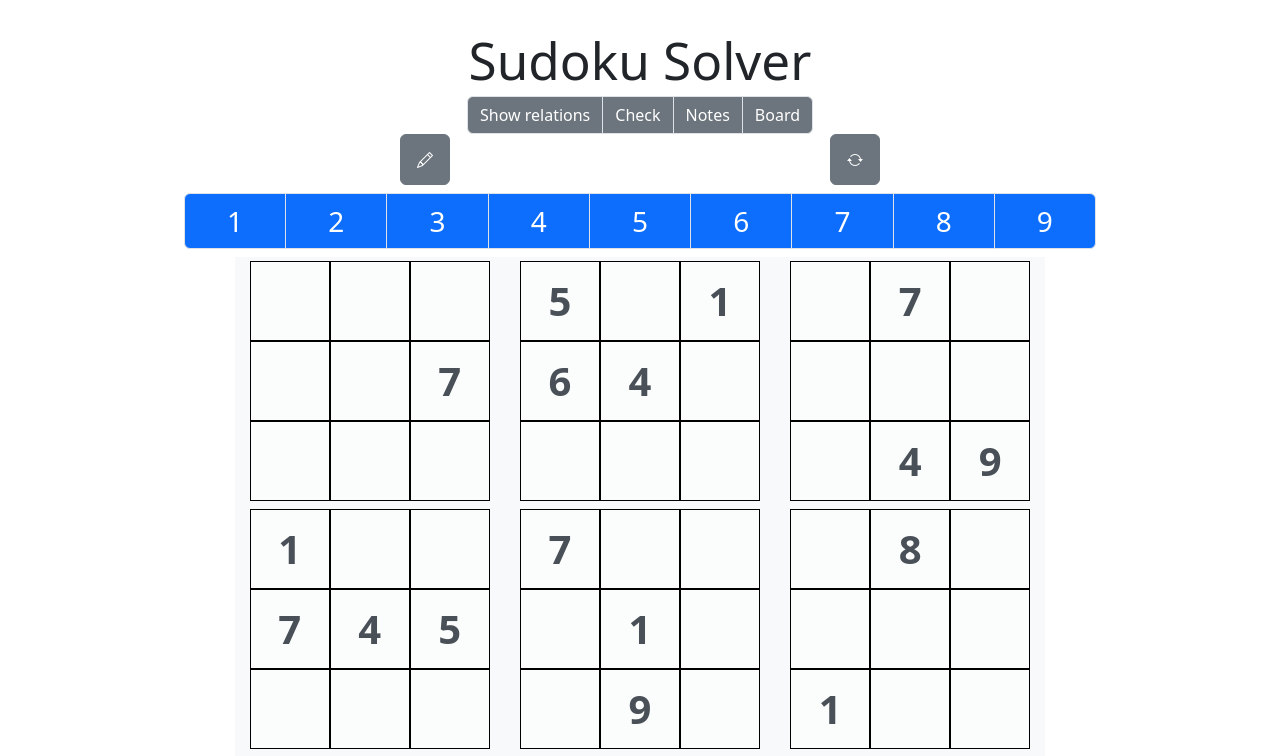
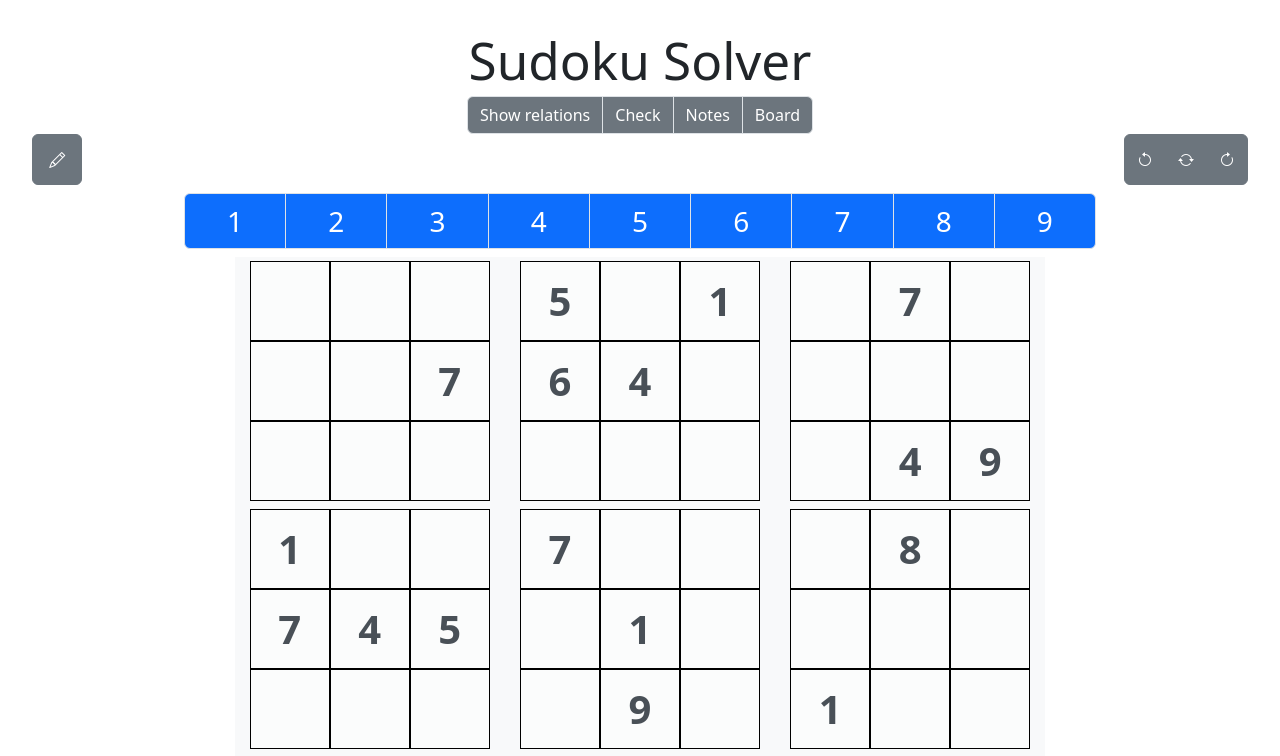
Before and after one commit to RobotMonkeyLLC/sudoku_solver, a React (Vite) app in the folder sudoku-solver/: page / in a window 1280 px wide. Shown: the top 756 px of the page. Built offline with nearby package versions, Linux system fonts and the light colour scheme.

Commit message:
updated header spacing

```diff
--- a/sudoku-solver/src/SudokuContext.jsx
+++ b/sudoku-solver/src/SudokuContext.jsx
@@ -33,8 +33,8 @@ export function SudokuProvider({children}) {
     const [puzzle, setPuzzle] = useState(() => getPuzzle());
 
     useEffect(() => {
-        boardActions({type: 'SET_BOARD', payload: getPuzzle()});
-        noteActions({type: 'SET_BOARD', payload: emptyNotes()});
+        //boardActions({type: 'SET_BOARD', payload: getPuzzle()});
+        //noteActions({type: 'SET_BOARD', payload: emptyNotes()});
     }, []);
 
     return (
--- a/sudoku-solver/src/components/Cell.jsx
+++ b/sudoku-solver/src/components/Cell.jsx
@@ -21,7 +21,7 @@ export default function Cell({value, coor, shouldStop = false}) {
 
     const isPuzzle = !n && (puzzle[g][i][j] !== 0); // needs rework
     //const isNote = n;
-    const isNoteTrue = n && notes[g][i][j][value-1];
+    const isNoteTrue = takingNotes && notes[g][i][j][value-1];
     const isSelected = selected && selected.g === g && selected.i === i && selected.j === j;
     //const puzzleClass = (puzzle[g][i][j] === 0 ? 'cursor-pointer fs-2' : 'fs-1 text-dark-emphasis fw-bold');
     //const noteClass = isNote ? ' note-cell ' : false;
--- a/sudoku-solver/src/components/Header.jsx
+++ b/sudoku-solver/src/components/Header.jsx
@@ -26,12 +26,18 @@ export default function Header() {
                     <h1 className='col-12'>Sudoku Solver</h1>
                     <Guides></Guides>
                 </div>
+                <div className='d-flex justify-content-between'>
+                    <button className={`btn btn-h ${takingNotes ? 'btn-outline border-dark':'btn-secondary'} bi bi-pencil`}
+                    onClick={() => setTakingNotes(!takingNotes)}></button>
 
-                <button className={`btn btn-h ${takingNotes ? 'btn-outline border-dark':'btn-secondary'} bi bi-pencil`}
-                onClick={() => setTakingNotes(!takingNotes)}></button>
+                    <div className='btn-group' role="group">
+                        <button className={`btn btn-secondary bi bi-arrow-counterclockwise`}></button>
+                        <button className={`btn btn ${takingNotes ? 'btn-outline border-dark':'btn-secondary'} bi bi-arrow-repeat`}
+                        onClick={()=> handleReset()}></button>
+                        <button className={`btn btn-secondary bi bi-arrow-clockwise`}></button>
+                    </div>
+                </div>
 
-                <button className={`btn btn-h ${takingNotes ? 'btn-outline border-dark':'btn-secondary'} bi bi-arrow-repeat`}
-                onClick={()=> handleReset()}></button>
             </div>
         </header>
     )
```
